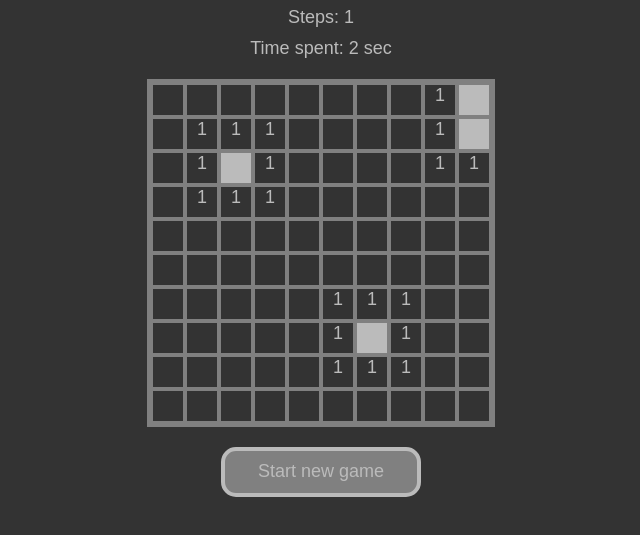
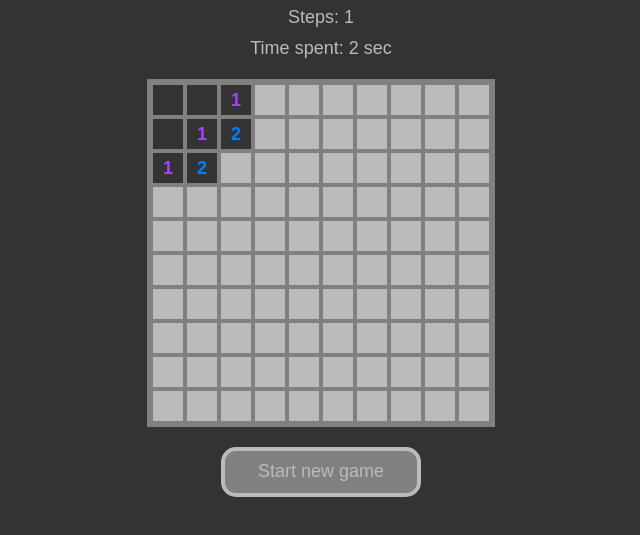
Before and after one commit to BiarezKseniya/JSFE2023Q1, a plain HTML site: page minesweeper/index.html in a window 1280 px wide. Both pictures are taken after a click on the element 487 px from the left and 300 px from the top of the page. Shown: the part 201-736 px from the top of the page, without its empty margins (319-959 px from the left). Drawn offline with Linux system fonts and the light colour scheme.

Commit message:
feat: add color scheme for numbers

```diff
--- a/minesweeper/script.js
+++ b/minesweeper/script.js
@@ -1,11 +1,21 @@
 let boardSize = 10;
-let numberOfMines = 3;
+let numberOfMines = 10;
 const statuses = {
   hidden: 'hidden',
   mine: 'mine',
   number: 'number',
   marked: 'marked'
 };
+const colorScheme = {
+  1: 'rgb(164, 68, 253)',
+  2: 'rgb(0, 128, 255)',
+  3: 'lightblue',
+  4: 'green',
+  5: 'yellow',
+  6: 'orange',
+  7: 'red',
+  8: 'black'
+}
 let boardArray = [];
 let stepsCount = 0;
 let gameRun = false;
@@ -76,6 +86,7 @@ function createBoardLayout() {
         },
         set tileNumber(value) {
           tileElem.innerText = value;
+          tileElem.style.color = colorScheme[value];
         }
       };
 
@@ -300,5 +311,6 @@ function startNewGame() {
     }
   }
 
-  //createBoardLayout();
 }
+
+  // createBoardLayout();
--- a/minesweeper/styles.css
+++ b/minesweeper/styles.css
@@ -1,3 +1,7 @@
+:root {
+  --tileSize: 30px;
+}
+
 body {
   margin: 0;
 }
@@ -37,12 +41,13 @@ body {
 .board {
   display: inline-grid;
   background-color: grey;
-  grid-template-columns: repeat(var(--size), 30px);
-  grid-template-rows: repeat(var(--size), 30px);
+  grid-template-columns: repeat(var(--size), var(--tileSize));
+  grid-template-rows: repeat(var(--size), var(--tileSize));
   gap: 4px;
   border: 6px solid grey;
   max-width: 80%;
   user-select: none;
+  vertical-align: middle;
 }
 
 .tile {
@@ -50,6 +55,8 @@ body {
   cursor: pointer;
   transition: 0.3s;
   text-align: center;
+  font-weight: 600;
+  line-height: 30px;
 }
 
 [data-status="marked"] {
```
